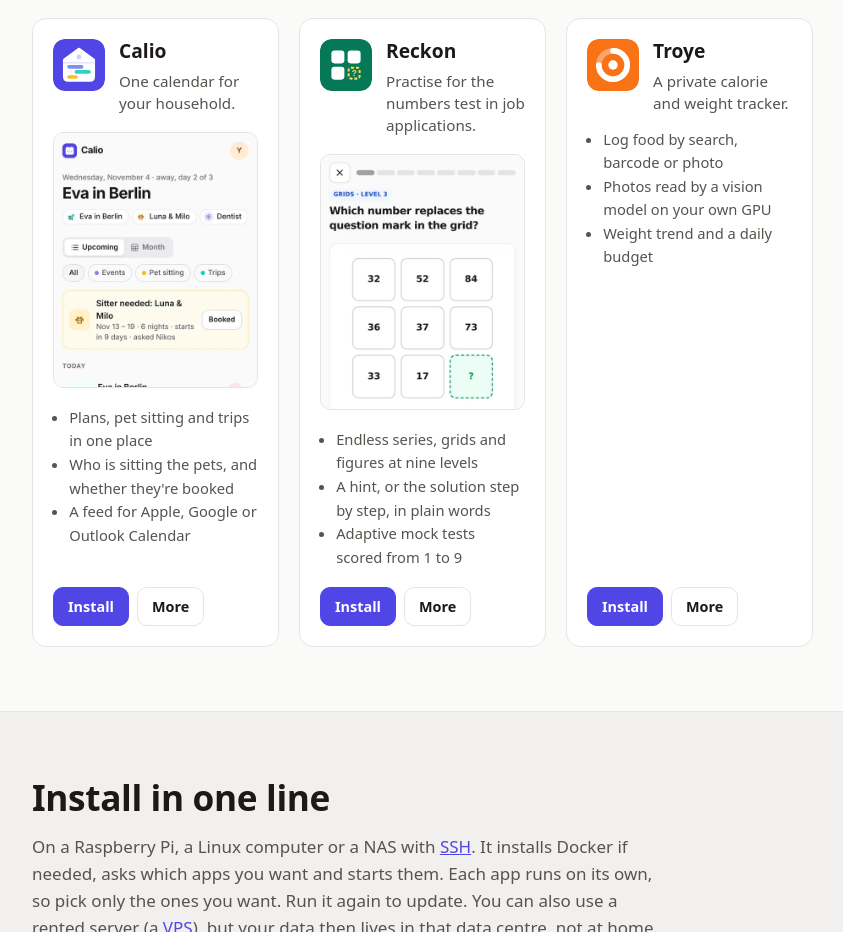
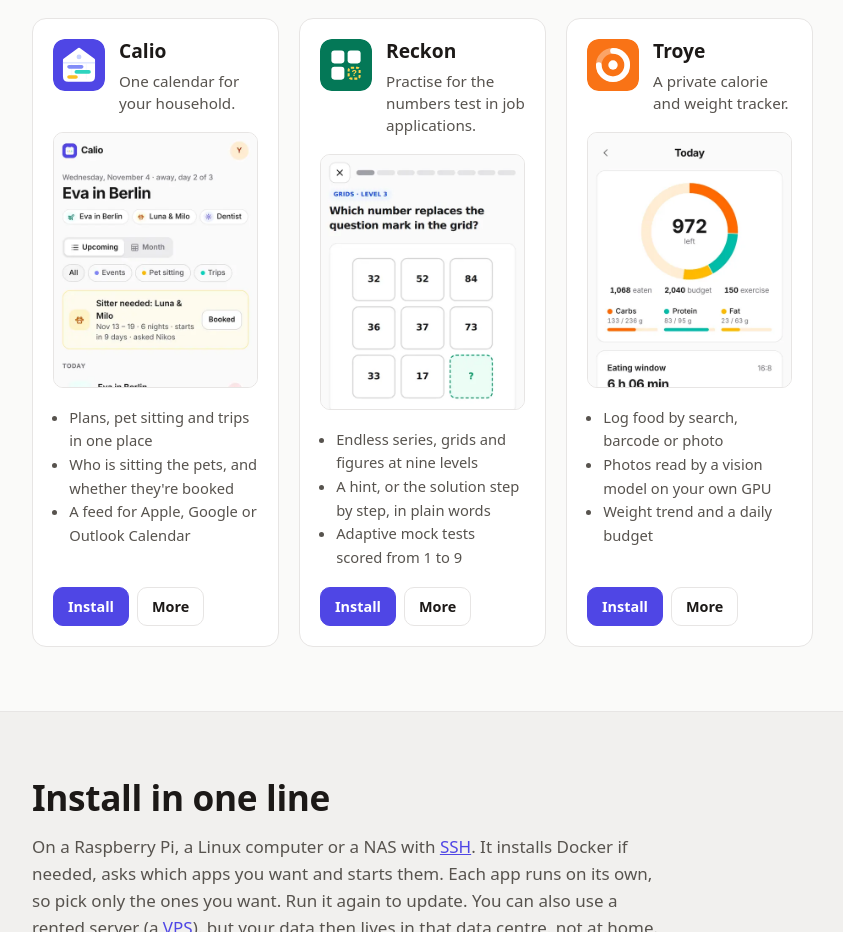
Before and after one commit to selfhostit/website, a plain HTML site: page index.html in a window 1280 px wide. Shown: the part 1420-2352 px from the top of the page, without its empty margins (84-927 px from the left). Drawn offline with Linux system fonts and the light colour scheme.

Commit message:
Add a Troye screenshot to the app menu
The diary screen from the Troye README, resized to 480px wide like the other apps.

```diff
--- a/index.html
+++ b/index.html
@@ -181,6 +181,7 @@
           <p>A private calorie and weight tracker.</p>
         </div>
       </div>
+      <img class="shot" src="img/troye-screen.webp" alt="Troye's diary for today: a ring of calories left, coloured by carbs, protein and fat, above the meals" loading="lazy">
       <ul>
         <li>Log food by search, barcode or photo</li>
         <li>Photos read by a vision model on your own GPU</li>
```
Also changed, not shown: img/troye-screen.webp (added).
